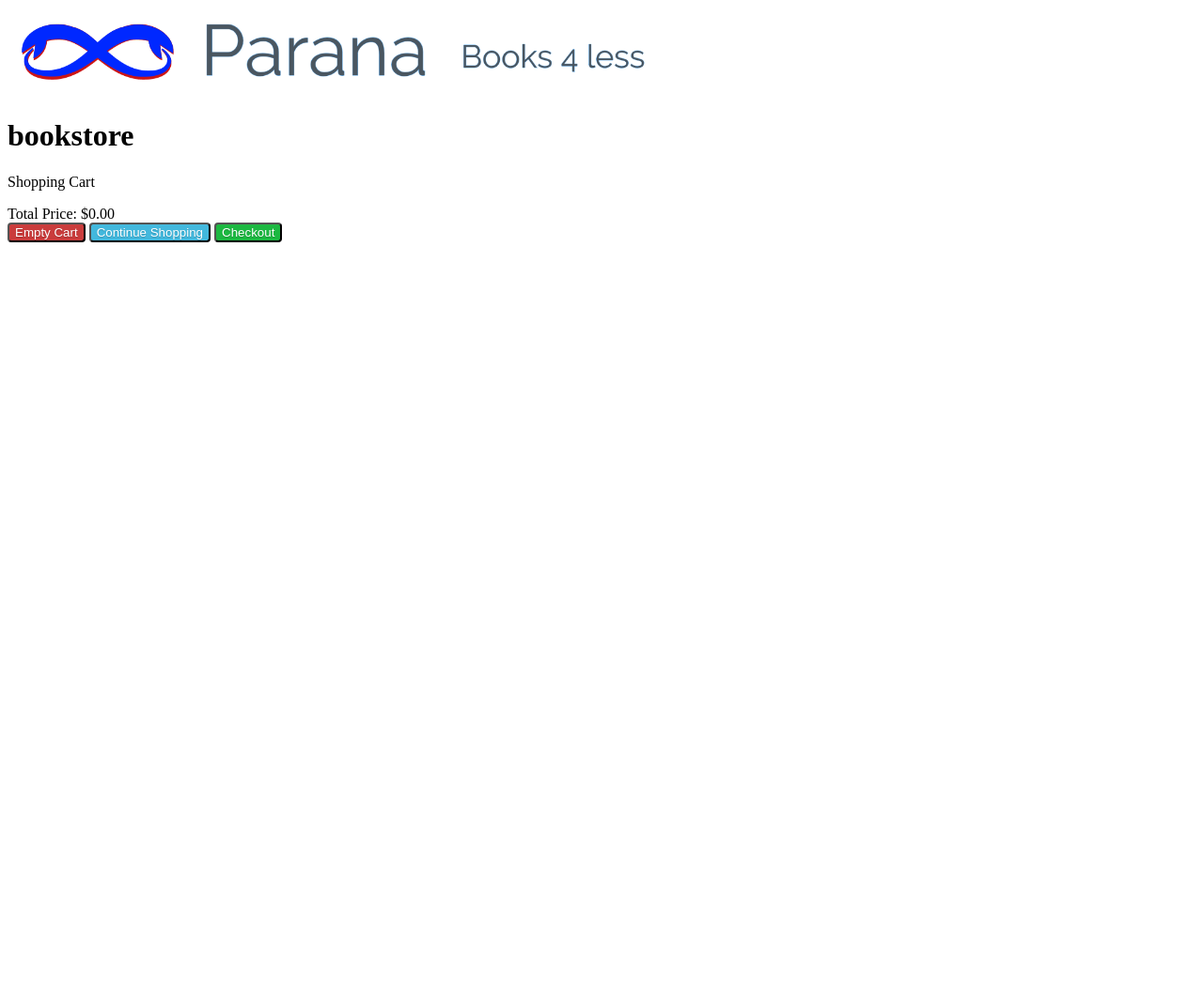
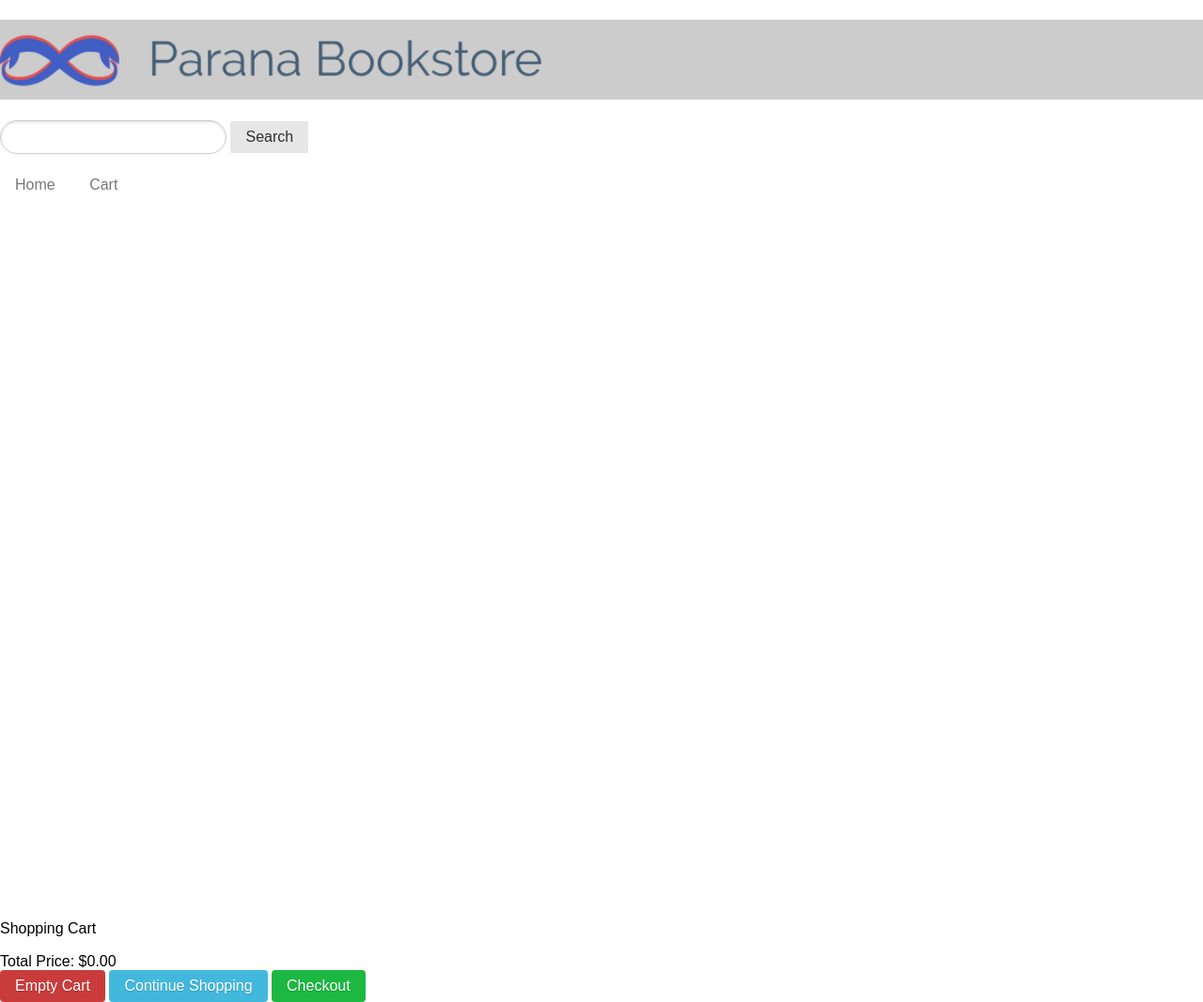
Before and after one commit to Adam-Weesner/Online-Book-Store, a PHP site: page /cart.php in a window 1280 px wide. Shown: the whole page at 94% size. Before the commit the page ends 258 px from the top, so only its background shows below. Run offline with PHP 8.4, Linux system fonts and the light colour scheme; some libraries are stand-ins or nearby versions.

Commit message:
Add files via upload

```diff
--- a/cart.php
+++ b/cart.php
@@ -1,6 +1,30 @@
+<html>
+	<head>
+		<link rel="stylesheet" href="https://unpkg.com/purecss@1.0.0/build/pure-min.css" integrity="sha384-nn4HPE8lTHyVtfCBi5yW9d20FjT8BJwUXyWZT9InLYax14RDjBj46LmSztkmNP9w" crossorigin="anonymous">
+
+	</head>
+
 <div class="header">
-  <img src="Parana.png" alt="logo" /> <img src="Slogan.png" alt="logo" />
-  <h1>bookstore</h1>
+	<h1 style="background-color:#cccccc;">
+	<img src="Parana.png" alt="logo" /></h1>
+</div>
+
+<form class="pure-form">
+    <input type="text" class="pure-input-rounded">
+    <button type="submit" class="pure-button">Search</button>
+</form>
+
+<link rel="stylesheet" href="https://unpkg.com/purecss@1.0.0/build/pure-min.css" integrity="sha384-nn4HPE8lTHyVtfCBi5yW9d20FjT8BJwUXyWZT9InLYax14RDjBj46LmSztkmNP9w" crossorigin="anonymous">
+
+<div class="pure-menu pure-menu-horizontal">
+	<ul class="pure-menu-list">
+		<li class="pure-menu-item"><a class="pure-menu-link href="home.php">Home</a></li>
+		<li class="pure-menu-item"><a class="pure-menu-link href="cart.php">Cart</a></li>
+	</ul>
+</div>
+
+
+<div>
     <style scoped>
 
         .button-success,
@@ -53,8 +77,9 @@ if(isset($_SESSION["cart_item"])){
 
 	<a href="?action=empty"><button class="button-error pure-button">Empty Cart</button></a>
 
-	<a href="../" title="Cart"><button class="button-secondary pure-button">Continue Shopping</button></a>
+	<a href="home.php" title="Cart"><button class="button-secondary pure-button">Continue Shopping</button></a>
 
-	<a href="../" title="Cart"><button class="button-success pure-button">Checkout</button></a>
+	<a href="checkout.php" title="Cart"><button class="button-success pure-button">Checkout</button></a>
 	</div>
 </div>
+</html>
```
Also changed, not shown: home.php (added, +26 -0 lines), Parana.png.
